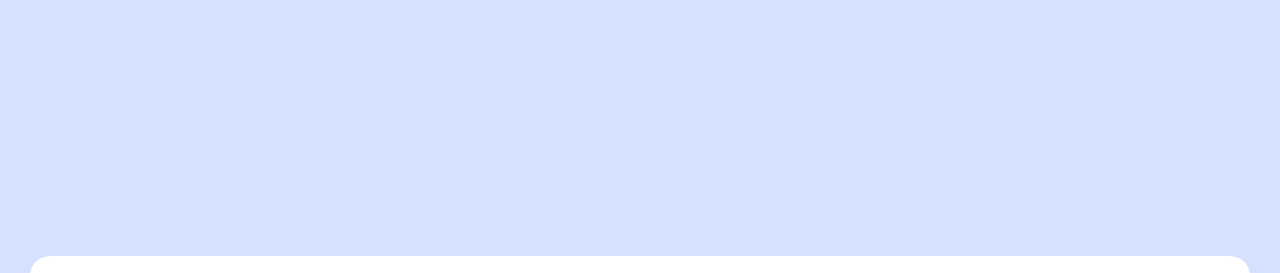
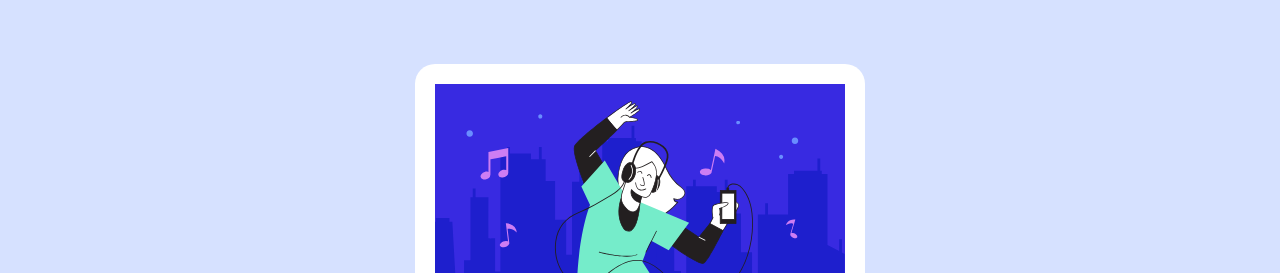
Before and after one commit to lucascavalcante96/frontEnd, a plain HTML site: page projeto8/index.html in a window 1280 px wide. Shown: the top 273 px of the page. Drawn offline with Linux system fonts and the light colour scheme.

Commit message:
responsividade para telas maiores de 480px, utilizando o conceito de mobile first

```diff
--- a/projeto8/style.css
+++ b/projeto8/style.css
@@ -68,3 +68,10 @@ a.destaque{
     margin-bottom: 30px;
     box-shadow: 0px 12px 20px 0px #392ae3bb;
 }
+@media screen and (min-width:481px){
+    main{
+        width: 450px;
+        margin: auto;
+        margin-top: 5%;
+    }
+}
```
